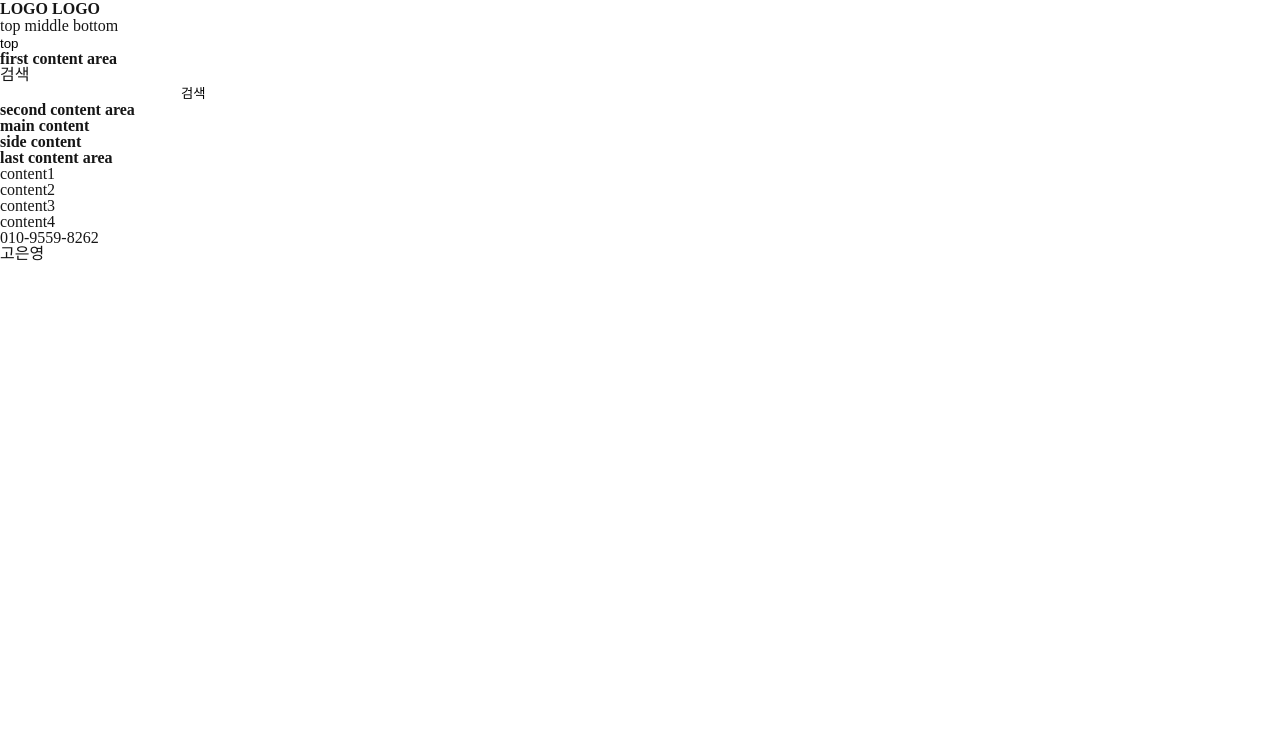
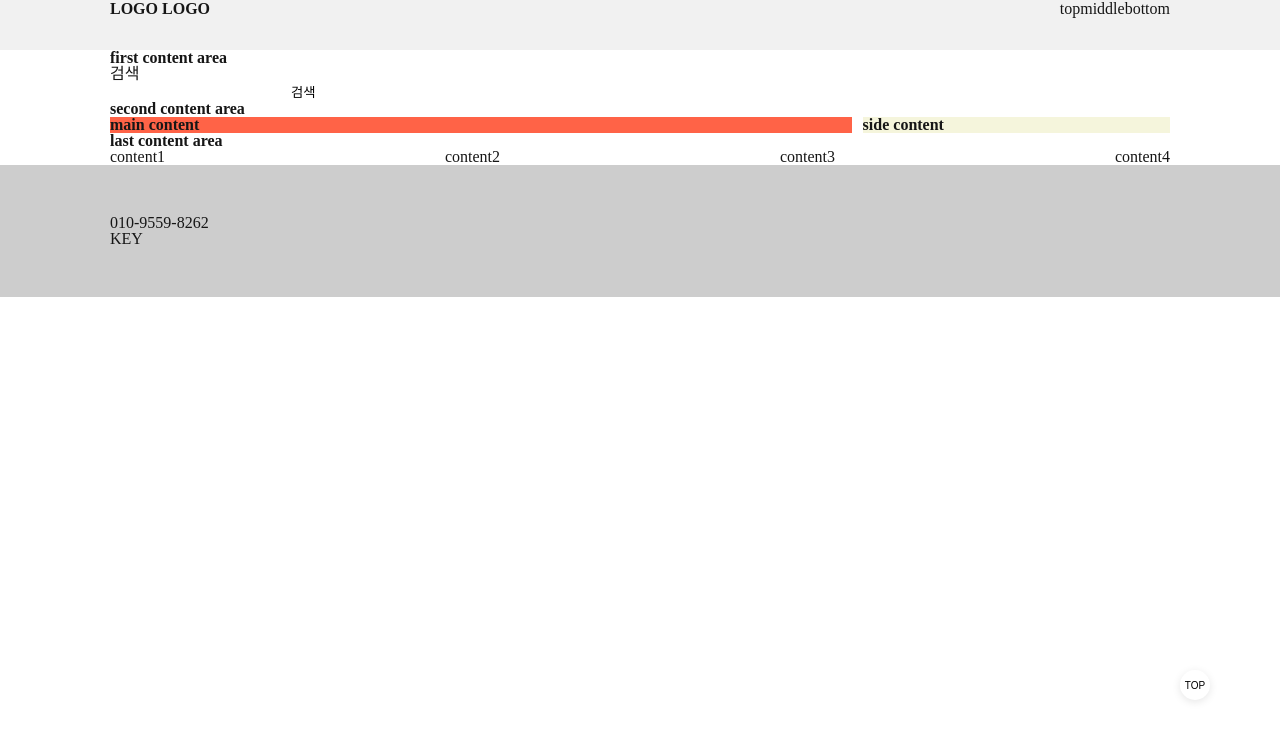
Before and after one commit to key9559/class-naming, a plain HTML site: page smacss/index.html in a window 1280 px wide. Drawn offline with Linux system fonts and the light colour scheme; a web font is replaced by a local one.

Commit message:
SMACSS 스타일 연습: 순위밀림 js오류 잡기

```diff
--- a/smacss/index.html
+++ b/smacss/index.html
@@ -29,19 +29,25 @@
       <!-- l-content: layout-content -->
       <!-- is-content: content state -->
       <header class="cm-header">
+        <div class="l-fixed">
           <div class="l-content">
+            <div class="l-flex-wrap">
               <h1 class="logo">
                 <span class="is-default">LOGO</span>
                 <span class="is-white">LOGO</span>
               </h1>
               <nav class="cm-nav">
+                <div class="l-flex-wrap">
                   <a href="#top" class="link is-active">top</a>
                   <a href="#middle" class="link">middle</a>
                   <a href="#bottom" class="link">bottom</a>
+                </div>
               </nav>
             </div>
+          </div>
+        </div>
         <div class="l-top-btn">
-          <button class="top-btn">top</button>
+          <button id="top-btn">top</button>
         </div>
       </header>
       <div class="main-content">
@@ -85,10 +91,25 @@
       <footer class="cm-footer">
         <div class="l-content">
           <address class="tel">010-9559-8262</address>
-          <address class="name">고은영</address>
+          <address class="name">KEY</address>
         </div>
       </footer>
     </div>
   </div>
+  <script>
+    const topBtn = document.querySelector('#top-btn');
+    const topContent = document.querySelector('#top');
+    const middleContent = document.querySelector('#middle');
+    const bottomContent = document.querySelector('#bottom');
+    function isMove (e) {
+      const offTop = e.getBoundingClientRect().top;
+      const saveName = e.getAttribute(href);
+      console.log(offTop, saveName);
+    }
+    console.log(isMove(topContent));
+    topBtn.addEventListener('click', function(){
+      window.scrollTo({top:0, left:0, behavior: 'smooth'});
+    })
+  </script>
 </body>
 </html>
--- a/smacss/ui.scss
+++ b/smacss/ui.scss
@@ -0,0 +1,76 @@
+/* ===================== layout ===================== */
+.l-content {
+  max-width: 1100px;
+  width: 95%;
+  margin: 0px auto;
+  padding: 0px 20px;
+}
+.l-fixed {
+  position: fixed;
+  top: 0px;
+  left: 0px;
+  width: 100%;
+  height: 50px;
+  background: #f1f1f1;
+  z-index: 90;
+}
+.l-top-btn {
+  position: fixed;
+  bottom: 100px;
+  right: 50%;
+  // content width + btn width
+  transform: translate(570px);
+  width: 30px;
+  height: 30px;
+  z-index: 90;
+  #top-btn {
+    display: flex;
+    justify-content: center;
+    align-items: center;
+    width: 100%;
+    height: 100%;
+    border-radius: 50%;
+    background-color: white;
+    box-shadow: 0px 2px 8px rgba(0,0,0,0.1);
+    text-transform: uppercase;
+    font-size: 10px;
+    cursor: pointer;
+  }
+}
+.l-flex-wrap {
+  display: flex;
+  align-items: center;
+  justify-content: space-between;
+  flex-wrap: wrap;
+}
+.l-flex-main {
+  flex-basis: 70%;
+  background: tomato;
+}
+.l-flex-side {
+  flex-basis: 29%;
+  background: beige;
+}
+/* header */
+.cm-header {
+  height: 50px;
+}
+/* navigation */
+.cm-nav {
+  .l-flex-wrap {
+    justify-content: flex-start;
+  }
+}
+/* footer */
+.cm-footer {
+  padding: 50px 0px;
+  background-color: #cdcdcd;
+}
+/* ===================== END layout ===================== */
+/* ===================== module ===================== */
+
+/* ===================== END module ===================== */
+/* ===================== state ===================== */
+/* ===================== END state ===================== */
+/* ===================== theme ===================== */
+/* ===================== END theme ===================== */
```
Also changed, not shown: smacss/ui.css. Lines whose indentation alone changed are shown as unchanged.
